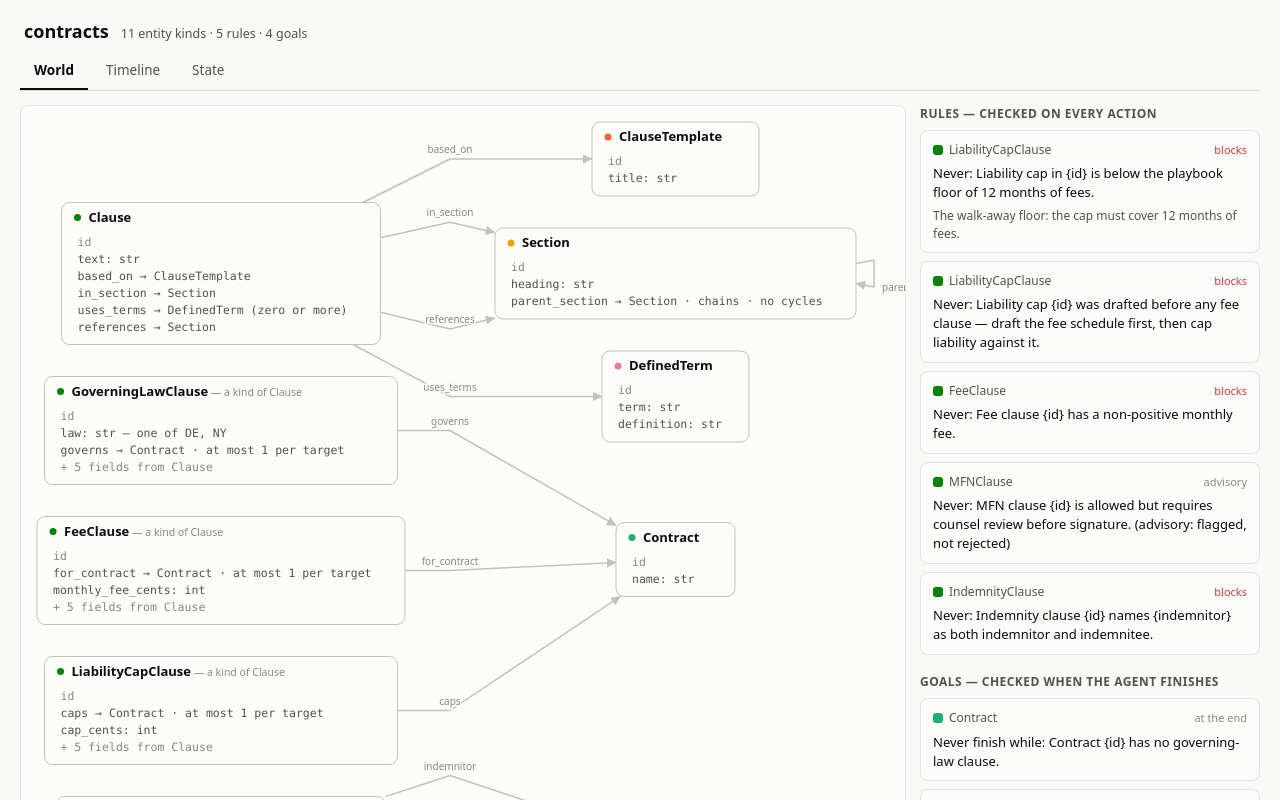
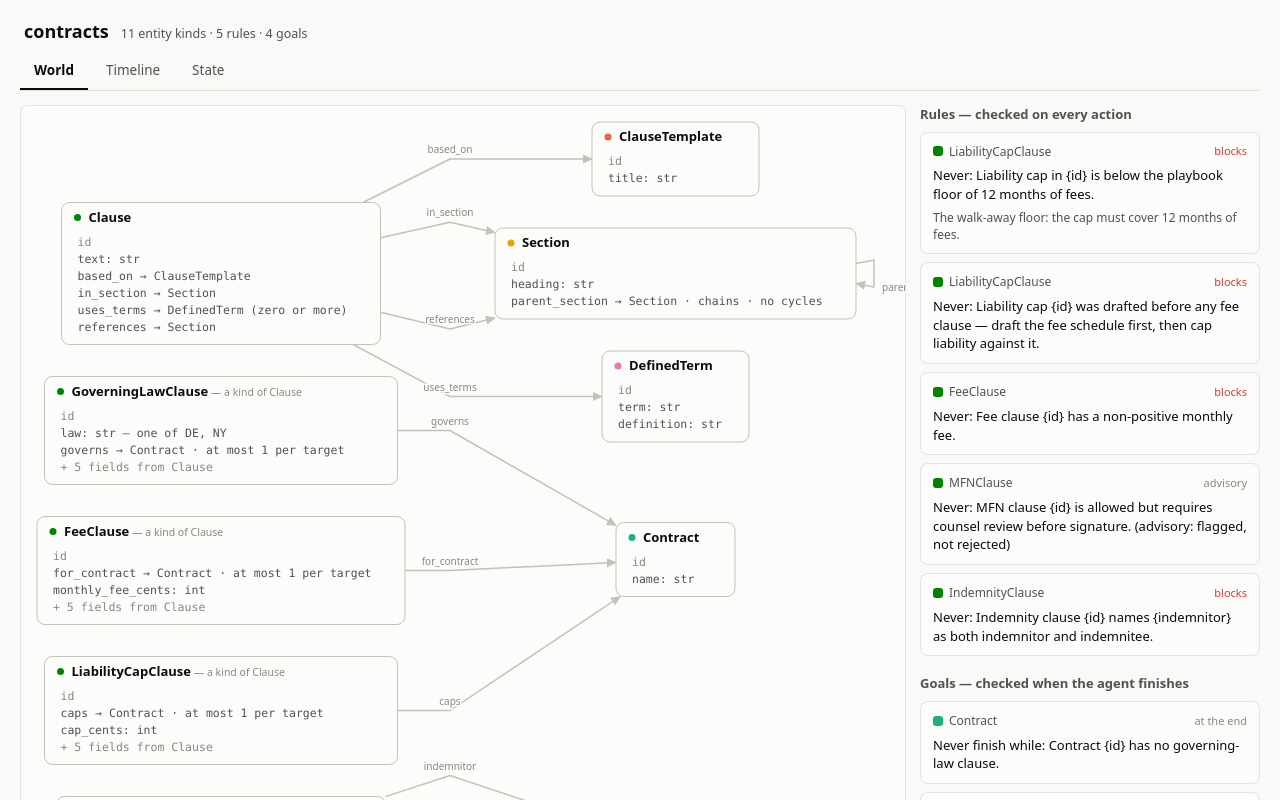
Before and after one commit to MaanavKhaitan/lore, a React (Vite) app in the folder viz-ui/: page / in a window 1280 px wide. Shown: the top 800 px of the page. Built offline with nearby package versions, Linux system fonts and the light colour scheme.

Commit message:
Sentence-case the section headers
Drop the uppercase/letter-spacing treatment on the rules-panel and
repair-prompt headers; 600-weight sentence case in secondary ink instead.

Co-Authored-By: Claude Fable 5 <noreply@anthropic.com>

```diff
--- a/viz-ui/src/styles.css
+++ b/viz-ui/src/styles.css
@@ -243,9 +243,8 @@ svg.graph {
   margin-bottom: 18px;
 }
 .rule-cards h3 {
-  font-size: 12px;
-  text-transform: uppercase;
-  letter-spacing: 0.04em;
+  font-size: 13px;
+  font-weight: 600;
   color: var(--ink-2);
   margin: 0 0 8px;
 }
@@ -393,9 +392,8 @@ svg.graph {
 .violation-detail h4,
 .node-panel h4 {
   margin: 0 0 6px;
-  font-size: 11px;
-  text-transform: uppercase;
-  letter-spacing: 0.04em;
+  font-size: 12px;
+  font-weight: 600;
   color: var(--ink-2);
 }
 .repair pre {
```
Also changed, not shown: 1 other file (tests, documents, lock files or other folders).
